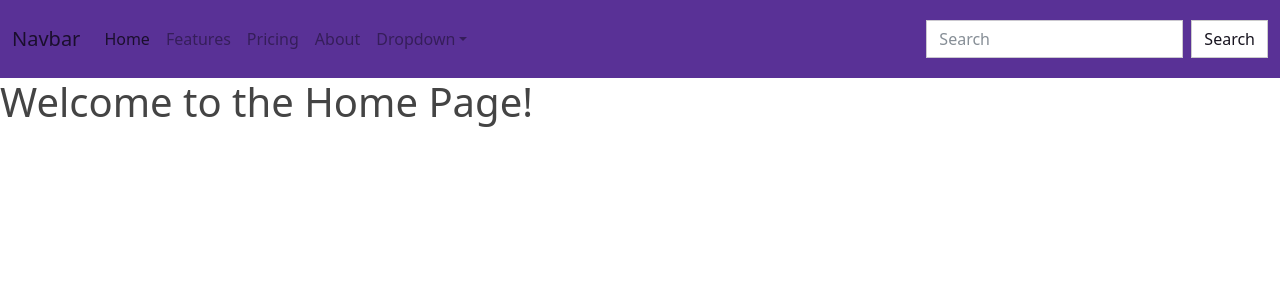
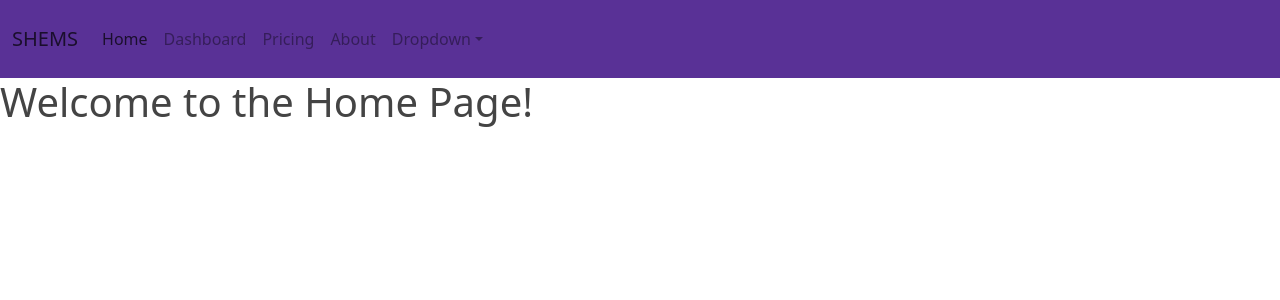
Before and after one commit to rishienandhan3/dbmsSHEMS, a Flask app: page / in a window 1280 px wide. Shown: the top 300 px of the page. Run offline with Flask 3, Linux system fonts and the light colour scheme; some libraries are stand-ins or nearby versions.

Commit message:
Updated navbar with links

```diff
--- a/app.py
+++ b/app.py
@@ -4,7 +4,7 @@ from werkzeug.security import generate_password_hash, check_password_hash
 
 # create a Flask App instance:
 app = Flask(__name__)
-app.config['SECRET_KEY'] = 'your_secret_key'  # Replace with a secret key for session management
+app.config['SECRET_KEY'] = 'your_secret_key'  # TODO: Need to replace with a secret key for session management
 
 # # SQLite database connection
 # DATABASE = 'your_database_name.db'
--- a/templates/base.html
+++ b/templates/base.html
@@ -10,19 +10,19 @@
 <body>
     <nav class="navbar navbar-expand-lg bg-primary" data-bs-theme="dark">
       <div class="container-fluid">
-        <a class="navbar-brand" href="#">Navbar</a>
+        <a class="navbar-brand" href="#">SHEMS</a>
         <button class="navbar-toggler" type="button" data-bs-toggle="collapse" data-bs-target="#navbarColor01" aria-controls="navbarColor01" aria-expanded="false" aria-label="Toggle navigation">
           <span class="navbar-toggler-icon"></span>
         </button>
         <div class="collapse navbar-collapse" id="navbarColor01">
           <ul class="navbar-nav me-auto">
             <li class="nav-item">
-              <a class="nav-link active" href="#">Home
+              <a class="nav-link active" href="{{ url_for('home') }}">Home
                 <span class="visually-hidden">(current)</span>
               </a>
             </li>
             <li class="nav-item">
-              <a class="nav-link" href="#">Features</a>
+              <a class="nav-link" href="{{ url_for('dashboard') }}">Dashboard</a>
             </li>
             <li class="nav-item">
               <a class="nav-link" href="#">Pricing</a>
@@ -41,10 +41,6 @@
               </div>
             </li>
           </ul>
-          <form class="d-flex">
-            <input class="form-control me-sm-2" type="search" placeholder="Search">
-            <button class="btn btn-secondary my-2 my-sm-0" type="submit">Search</button>
-          </form>
         </div>
       </div>
     </nav>
--- a/templates/dashboard.html
+++ b/templates/dashboard.html
@@ -3,6 +3,6 @@
 
 {% block content %}
   <h2>User Dashboard</h2>
-  <p>Welcome, {{ session.username }}!</p>
+  <p>Welcome, {{ session.user_id }}!</p>
   <a href="/logout">Logout</a>
 {% endblock %}
```
